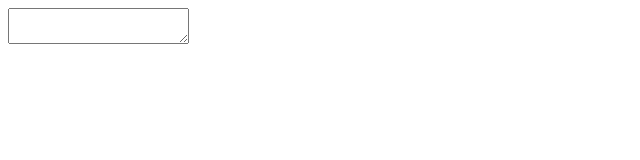
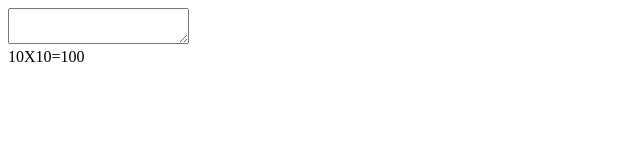
Before and after one commit to lucaspires-source/AngularJS, a plain HTML site: page index.html in a window 1280 px wide. Shown: the whole page, without its empty margins (0-640 px from the left). Drawn offline with nearby package versions, Linux system fonts and the light colour scheme.

Commit message:
git add .

```diff
--- a/index.html
+++ b/index.html
@@ -8,7 +8,7 @@
 </head>
 <body >
     <textarea type="text" ng-model="name"> </textarea>
-    <div data-ng-bind="name"></div>
+    <div>10X10={{10*10}}</div>
 </body>
 <script
    src = "https://ajax.googleapis.com/ajax/libs/angularjs/1.3.14/angular.min.js">
```
